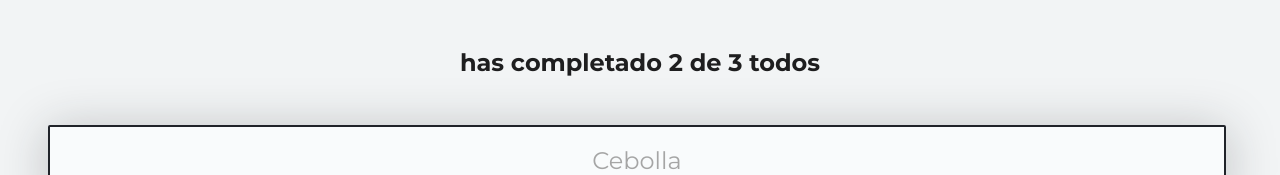
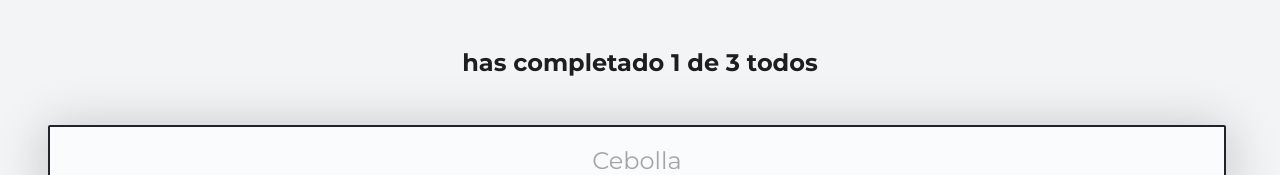
Before and after one commit to FlexxN1/Flexx-to-do-App, a React (Create React App) app: page / in a window 1280 px wide. Shown: the top 175 px of the page. Built offline with nearby package versions, Linux system fonts and the light colour scheme.

Commit message:
Add filter Input-Searh

```diff
--- a/src/App.js
+++ b/src/App.js
@@ -7,20 +7,51 @@ import { CreateTodoButton } from './CreateTodoButton';
 
 import './App.css';
 
-const todos = [
+const defaultTodos = [
   {text: 'cortar cebolla', completed: true },
   {text: 'Tomar el curso de intro a React', completed: false },
   {text: 'Llorar con la llorona', completed: false }
 ]
 
 function App() {
+  // Estado inicial de nuestros TODOs
+  const [todos, setTodos] = React.useState(defaultTodos);
+
+  // El estado de nuestra búsqueda
+  const [searchValue, setSearchValue] = React.useState('');
+
+  // Cantidad de TODOs completados
+  const completedTodos = todos.filter(todo => !!todo.completed).length;
+  // Cantidad total de TODOs
+  const totalTodos = todos.length;
+
+  // Creamos una nueva variable en donde guardaremos las coincidencias con la búsqueda
+  let searchedTodos = [];
+
+  if(!searchValue.length >= 1){
+    searchedTodos = todos;
+  }else {
+    searchedTodos = todos.filter(todo => {
+      const todoText = todo.text.toLowerCase();
+      const searchText = searchValue.toLowerCase();
+      return todoText.includes(searchText);
+    })
+  };
+
   return (
     <> {/*tambien se puede hacer React.Fragment*/}
-      <TodoCounter />
-      <TodoSearch />
+      <TodoCounter
+        total={totalTodos}
+        completed={completedTodos}
+      />
+      <TodoSearch
+        searchValue={searchValue}
+        setSearchValue={setSearchValue}
+      />
 
       <TodoList>
-        {todos.map(todo => (
+        {/* Regresamos solamente los TODOs buscados */}
+        {searchedTodos.map(todo => (
             <TodoItem
               key={todo.text}
               text={todo.text}
--- a/src/TodoCounter.js
+++ b/src/TodoCounter.js
@@ -1,9 +1,9 @@
 import React from 'react';
 import './TodoCounter.css';
 
-function TodoCounter(){
+function TodoCounter({ total, completed }){
     return (
-      <h2 className='TodoCounter' >has completado 2 de 3 todos</h2>
+      <h2 className='TodoCounter' >has completado {completed} de {total} todos</h2>
     )
 }
 
--- a/src/TodoSearch.js
+++ b/src/TodoSearch.js
@@ -1,9 +1,7 @@
 import React from 'react';
 import './TodoSearch.css';
 
-function TodoSearch(){
-
-  const [searchValue, setSearchValue] = React.useState('');
+function TodoSearch({ searchValue, setSearchValue }){
 
     const onSearchValueChange = (event) => {
       setSearchValue(event.target.value)
@@ -18,8 +16,6 @@ function TodoSearch(){
           onChange={onSearchValueChange}
 
         />
-
-        <p>{searchValue}</p>
       </>
     );
 }
```
